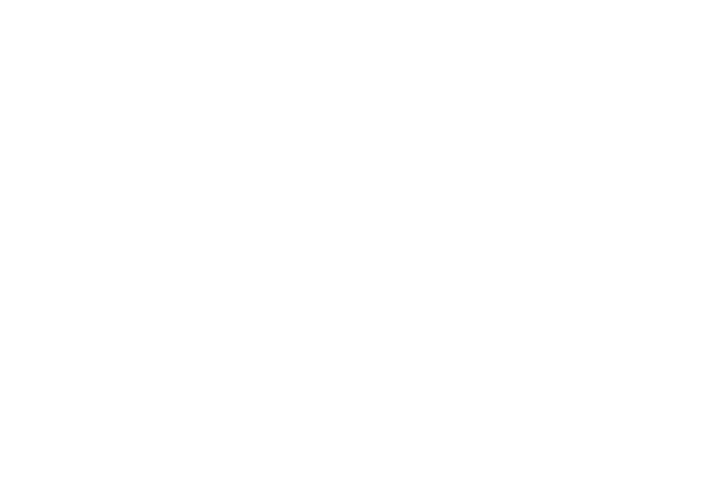
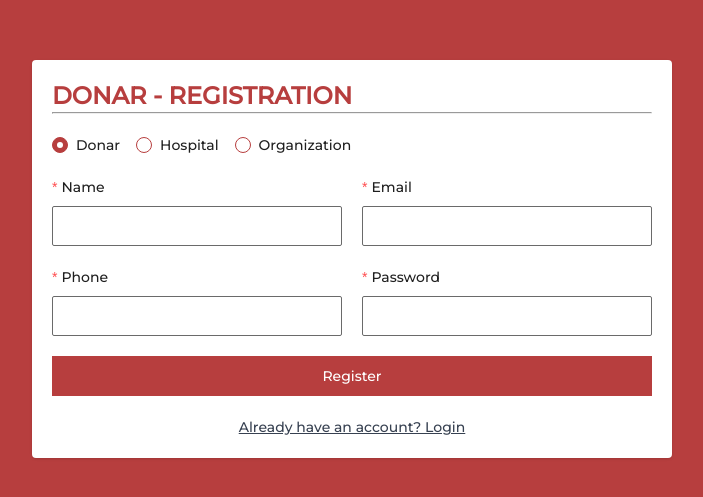
Before and after one commit to ubaedillahedi/blood-bank-fe, a React (Create React App) app: page /register in a window 1280 px wide. Before the commit this address had no page. Shown: the part 141-638 px from the top of the page, without its empty margins (288-991 px from the left). Built offline with nearby package versions, Linux system fonts and the light colour scheme.

Commit message:
Add register page

```diff
--- a/src/App.js
+++ b/src/App.js
@@ -3,12 +3,14 @@ import Login from "./pages/Login";
 import Home from "./pages/Home";
 import ProtectedPage from "./components/ProtectedPage";
 import Profile from "./pages/Profile";
+import Register from "./pages/Register";
 function App() {
   return (
     <div>
       <BrowserRouter>
         <Routes>
           <Route path="/login" element={<Login />} />
+          <Route path="/register" element={<Register />} />
           <Route
             path="/"
             element={
--- a/src/apicalls/users.js
+++ b/src/apicalls/users.js
@@ -2,6 +2,11 @@ import { axiosInstance } from ".";
 
 export const LoginUser = async (payload) => {
   const response = await axiosInstance("post", "/api/users/login", payload);
+  return response;
+};
+
+export const RegisterUser = async (payload) => {
+  const response = await axiosInstance("post", "/api/users/register", payload);
   return response;
 };
 
--- /dev/null
+++ b/src/pages/Register/OrgHospitalForm.js
@@ -0,0 +1,51 @@
+import { Form, Input } from "antd";
+import TextArea from "antd/es/input/TextArea";
+import React from "react";
+import { getAntdInputValidation } from "../../utils/helpers";
+
+function OrgHospitalForm({ type }) {
+  return (
+    <>
+      <Form.Item
+        label={type === "hospital" ? "Hospital Name" : "Organization Name"}
+        name={type === "hospital" ? "hospitalName" : "organizationName"}
+        rules={getAntdInputValidation()}
+      >
+        <Input />
+      </Form.Item>
+      <Form.Item label="Owner" name="owner" rules={getAntdInputValidation()}>
+        <Input />
+      </Form.Item>
+      <Form.Item label="Email" name="email" rules={getAntdInputValidation()}>
+        <Input />
+      </Form.Item>
+      <Form.Item label="Phone" name="phone" rules={getAntdInputValidation()}>
+        <Input />
+      </Form.Item>
+      <Form.Item
+        label="Website"
+        name="website"
+        rules={getAntdInputValidation()}
+      >
+        <Input />
+      </Form.Item>
+      <Form.Item
+        label="Password"
+        name="password"
+        rules={getAntdInputValidation()}
+      >
+        <Input type="password" />
+      </Form.Item>
+      <Form.Item
+        label="Address"
+        name="address"
+        className="col-span-2"
+        rules={getAntdInputValidation()}
+      >
+        <TextArea />
+      </Form.Item>
+    </>
+  );
+}
+
+export default OrgHospitalForm;
--- /dev/null
+++ b/src/pages/Register/index.js
@@ -0,0 +1,112 @@
+import { Button, Form, Input, Radio, message } from "antd";
+import React, { useEffect } from "react";
+import { Link, useNavigate } from "react-router-dom";
+import OrgHospitalForm from "./OrgHospitalForm";
+import { RegisterUser } from "../../apicalls/users";
+import { getAntdInputValidation } from "../../utils/helpers";
+import { useDispatch } from "react-redux";
+import { SetLoading } from "../../redux/loadersSlice";
+
+function Register() {
+  const navigate = useNavigate();
+  const [type, setType] = React.useState("donar");
+  const dispatch = useDispatch();
+  const onFinish = async (values) => {
+    try {
+      dispatch(SetLoading(true));
+      const response = await RegisterUser({
+        ...values,
+        userType: type,
+      });
+      dispatch(SetLoading(false));
+      if (response.success) {
+        message.success(response.message);
+        navigate("/login");
+      } else {
+        throw new Error(response.message);
+      }
+    } catch (error) {
+      dispatch(SetLoading(false));
+      message.error(error.message);
+    }
+  };
+
+  useEffect(() => {
+    if (localStorage.getItem("token")) {
+      navigate("/");
+    }
+  }, []);
+
+  return (
+    <div className="flex h-screen items-center justify-center bg-primary">
+      <Form
+        layout="vertical"
+        className="bg-white rounded shadow grid grid-cols-2 p-5 gap-5 w-1/2"
+        onFinish={onFinish}
+      >
+        <h1 className="col-span-2 uppercase text-2xl">
+          <span className="text-primary">
+            {type.toUpperCase()} - REGISTRATION
+          </span>
+          <hr />
+        </h1>
+        <Radio.Group
+          onChange={(e) => setType(e.target.value)}
+          value={type}
+          className="col-span-2"
+        >
+          <Radio value="donar">Donar</Radio>
+          <Radio value="hospital">Hospital</Radio>
+          <Radio value="organization">Organization</Radio>
+        </Radio.Group>
+        {type === "donar" && (
+          <>
+            {" "}
+            <Form.Item
+              label="Name"
+              name="name"
+              rules={getAntdInputValidation()}
+            >
+              <Input />
+            </Form.Item>
+            <Form.Item
+              label="Email"
+              name="email"
+              rules={getAntdInputValidation()}
+            >
+              <Input />
+            </Form.Item>
+            <Form.Item
+              label="Phone"
+              name="phone"
+              rules={getAntdInputValidation()}
+            >
+              <Input />
+            </Form.Item>
+            <Form.Item
+              label="Password"
+              name="password"
+              rules={getAntdInputValidation()}
+            >
+              <Input type="password" />
+            </Form.Item>
+          </>
+        )}
+
+        {type !== "donar" && <OrgHospitalForm type={type} />}
+        <Button type="primary" block className="col-span-2" htmlType="submit">
+          Register
+        </Button>
+
+        <Link
+          to="/login"
+          className="col-span-2 text-center text-gray-700 underline"
+        >
+          Already have an account? Login
+        </Link>
+      </Form>
+    </div>
+  );
+}
+
+export default Register;
```
